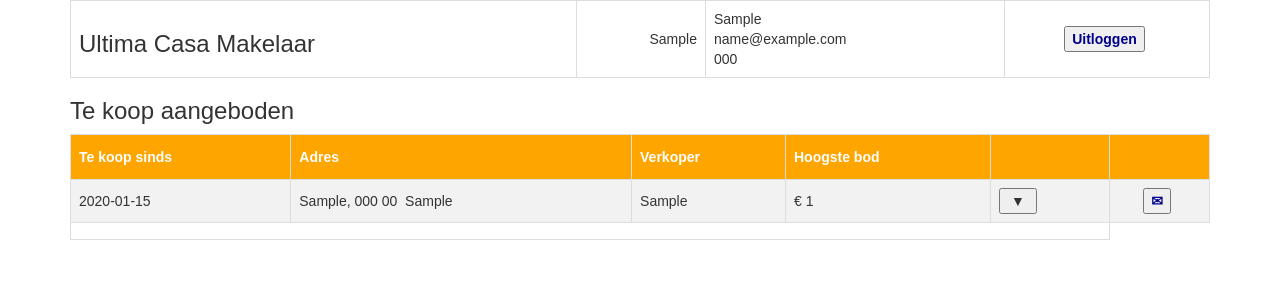
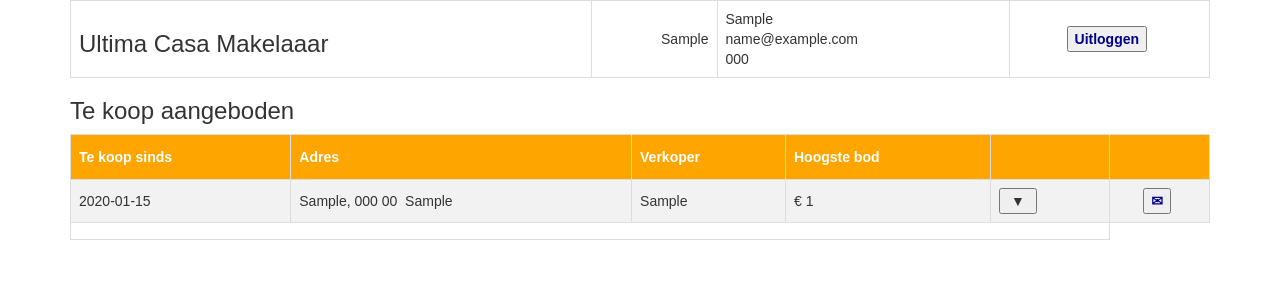
Before and after one commit to LeondeHaas/Ultima-Casa-P10, a PHP site: page /makelaar.php?RID=1 in a window 1280 px wide. Shown: the top 300 px of the page. Run offline with PHP 8.4, Linux system fonts and the light colour scheme; tables that the repository leaves empty hold one stand-in row (values such as "Sample post").

```diff
--- a/Versie 1.00/Bronbestanden/makelaar.php
+++ b/Versie 1.00/Bronbestanden/makelaar.php
@@ -29,7 +29,7 @@
           </head>
           <body>
                <div class="container">' .
-                    InlogKop($relatieid, "Ultima Casa Makelaar");
+                    InlogKop($relatieid, "Ultima Casa Makelaaar");
 
      $sql = "   SELECT StartDatum, Naam,
                        relaties.ID AS RID,
```
